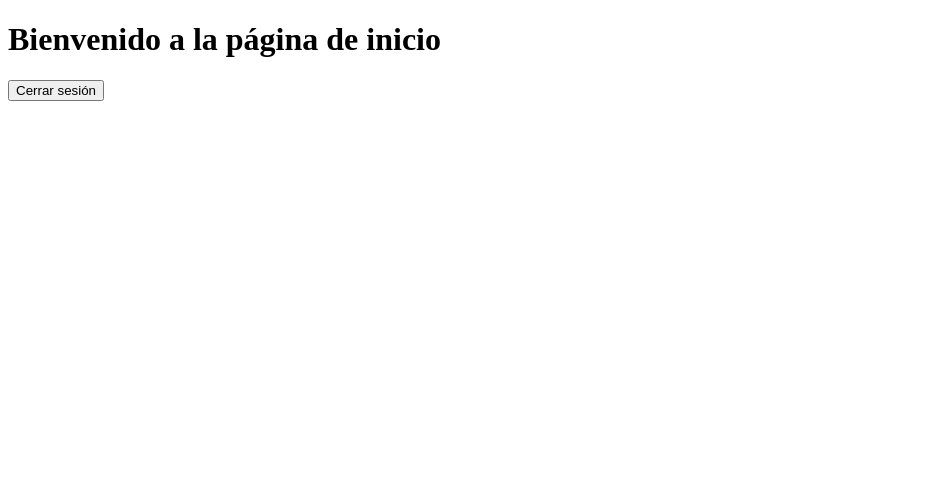
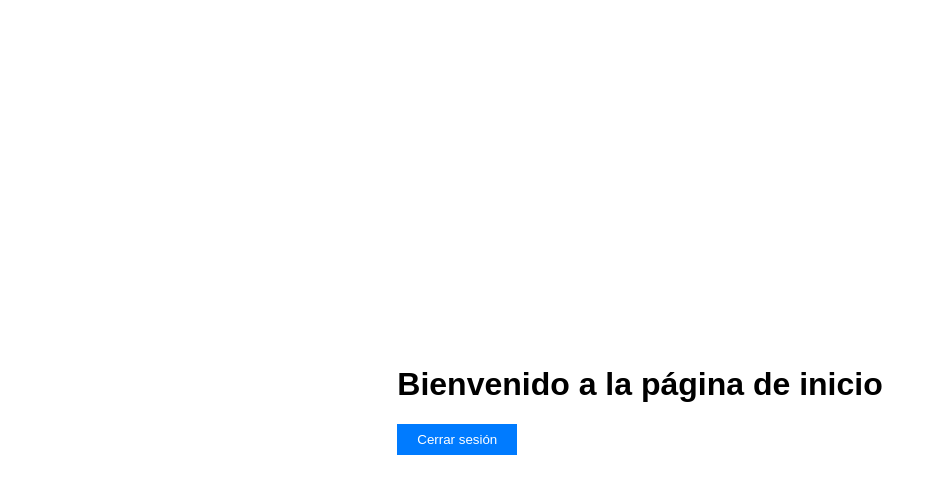
Before and after one commit to darioanguizola/anguizola-dario, a plain HTML site: page Laboratorio_6/home.html in a window 1280 px wide. Shown: the whole page, without its empty margins (0-937 px from the left). Drawn offline with Linux system fonts and the light colour scheme.

Commit message:
Update home.html

```diff
--- a/Laboratorio_6/home.html
+++ b/Laboratorio_6/home.html
@@ -4,10 +4,14 @@
   <meta charset="UTF-8">
   <meta name="viewport" content="width=device-width, initial-scale=1.0">
   <title>Home</title>
+  <link rel="stylesheet" href="styles.css">
 </head>
 <body>
-  <h1>Bienvenido a la página de inicio</h1>
-  <button id="logout">Cerrar sesión</button>
+    <form id="login-form">
+        <h1>Bienvenido a la página de inicio</h1>
+        <button id="logout" >Cerrar sesión</button>
+      </form>
+
   <script src="app.js"></script>
 </body>
 </html>
```
